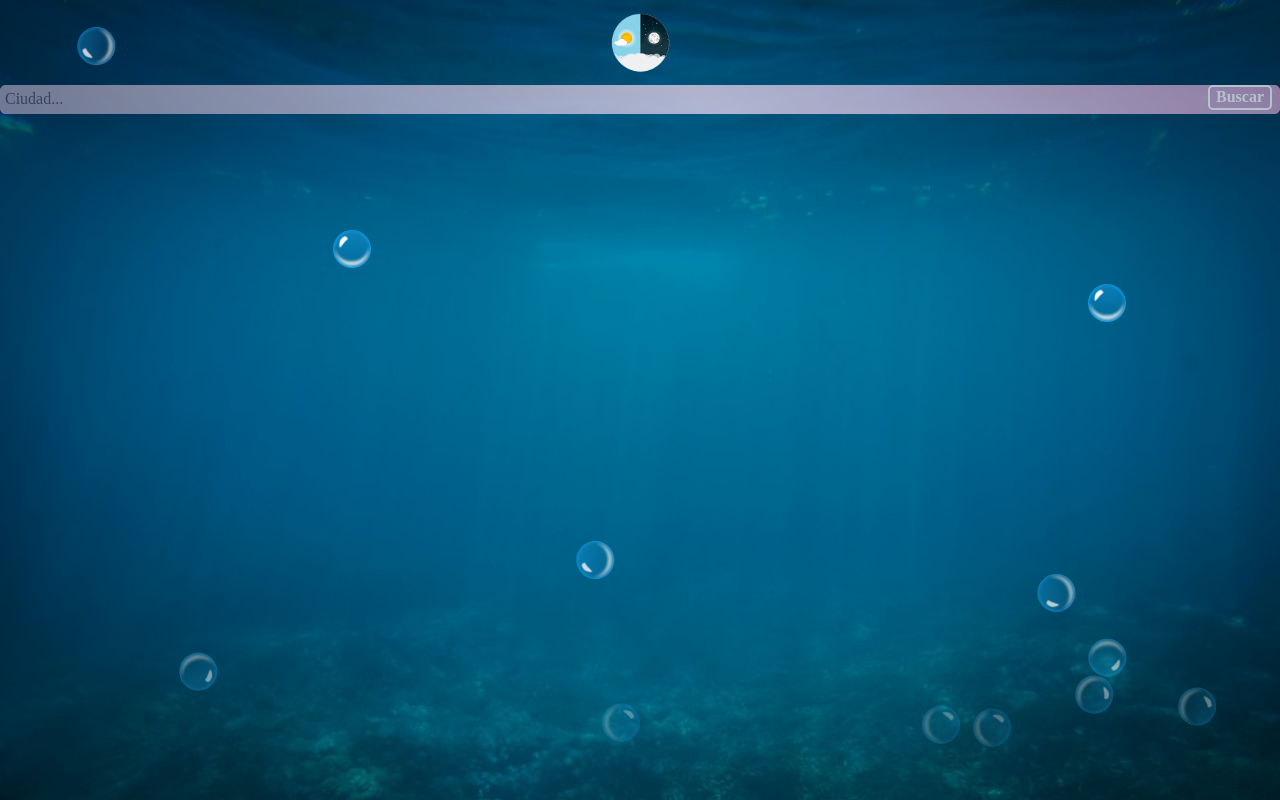
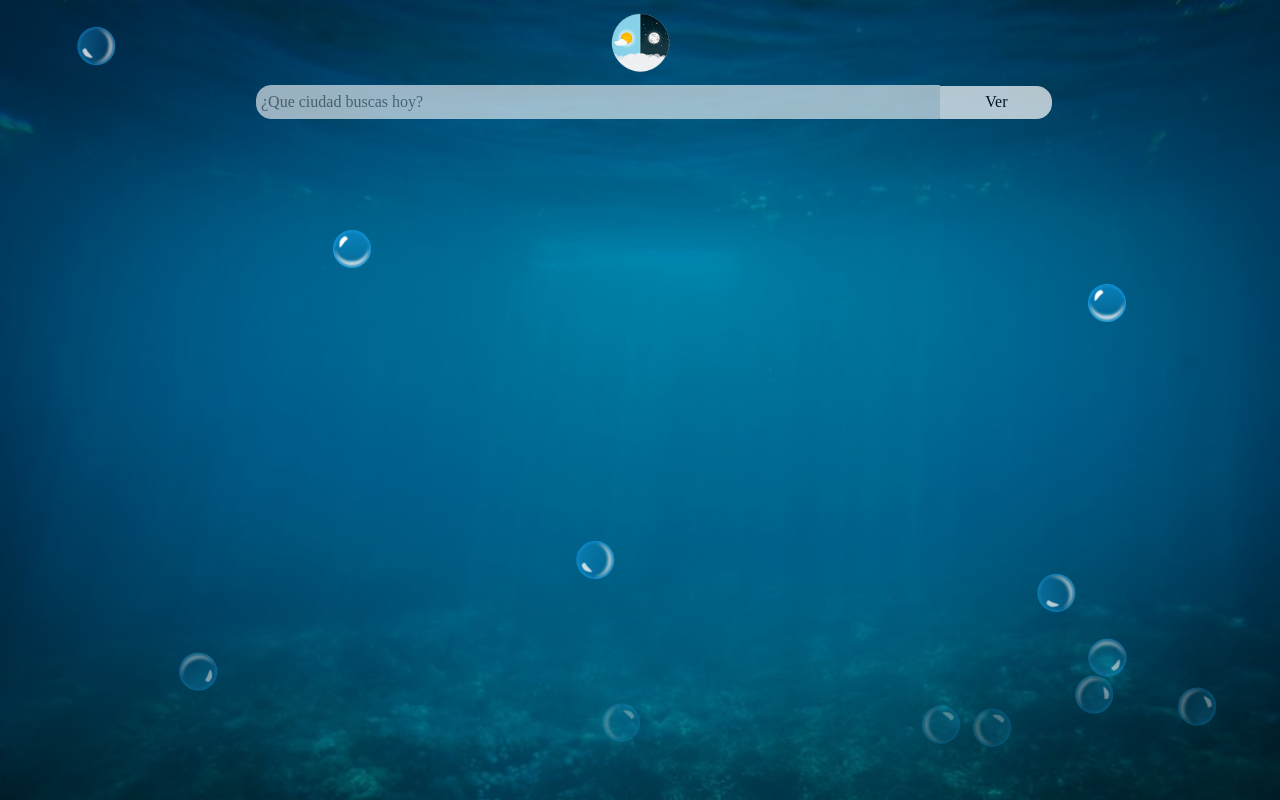
Before and after one commit to davshn/weatherapp, a React (Create React App) app: page / in a window 1280 px wide. Built offline with nearby package versions, Linux system fonts and the light colour scheme.

Commit message:
navegacion

```diff
--- a/src/components/CloseButtonStyled.jsx
+++ b/src/components/CloseButtonStyled.jsx
@@ -7,15 +7,16 @@ export const CloseButton = styled.button`
   background: none;
   color: white;
   border: 2px solid white;
-  border-radius: 40%;
+  border-radius: 25px;
   transition: all 1s ease-out;   //la animacion dura 1 segundo
 
 
   &:hover {                       //Para declarar el over o cualquier seudo clase se usa el & como identificador
     transform:  rotateZ(360deg);  //rotacion
-    color: #eb53ff;
-    background-color: #fff;
-    opacity: 0.5;
+    color: #fff;
+    background-color: none;
+    opacity: 0.9;
+
     }
 
 `;
--- a/src/components/NavigationBar.jsx
+++ b/src/components/NavigationBar.jsx
@@ -3,10 +3,10 @@ import SearchBar from "./SearchBar";
 
 const NavigationContainer = styled.section`               //Estilo del contenedor de tarjetas
 
-
-  background: linear-gradient(45deg, #0e013d 0%, #f3b1e5 55%, rgba(121,9,115,1) 100%);;
-  border-radius: 5px;
-  opacity: 0.7;
+width: 80%;
+height: 3rem;
+border-radius: 1px;
+ margin-left:auto;
 
 `;
 
--- a/src/components/SearchBar.jsx
+++ b/src/components/SearchBar.jsx
@@ -3,29 +3,31 @@ import { useState } from "react";
 
 //Estilo para los botones
 const SubmitButton = styled.input`
-  position: absolute;
+  width: 7rem;
+  height: 2.1rem;
   right:0.5rem;
-  border-radius: 5px;
-  color: #fff;
-  background: transparent;
-  border: #fff 2px solid;
-  font-weight: bolder;
+  border-radius: 0px 15px 15px 0px;
+  color: #000;
+  background: #fff;
+  opacity: 0.7;
+  border: #fff 1px solid ;
+  font-weight: lighter;
+  font-family: "century gothic";
 
 &:hover{
-  transform : scale(0.9);
-		-moz-transform : scale(0.9); /* Firefox */
-		-webkit-transform : scale(0.9); /* Chrome - Safari */
-		-o-transform : scale(0.9); /* Opera */
-		-ms-transform : scale(0.9); /* IE9 */
-}
+  background: #010125;
+  color: #fff;
+  }
 `
 const TextSearch = styled.input`
-  width:100%;
+  width:60%;
+  height: 1.5rem;
   padding:0.25rem 4rem 0.25rem 0.25rem;
-  box-sizing:border-box;
-  border-radius: 5px;
+  border-radius: 15px 0px 0px 15px;
   border: #fff 1px solid;
   opacity: 0.6;
+  font-family: "century gothic";
+
 
 `
 
@@ -43,9 +45,9 @@ export default function SearchBar({onSearch}) {
               setCity(e.target.value);
             }}
             type="text"
-            placeholder="Ciudad..."
+            placeholder="¿Que ciudad buscas hoy?"
           />
-          <SubmitButton type="submit" value="Buscar"/>
+          <SubmitButton type="submit" value="Ver"/>
 
         </form>
       );
--- a/src/components/WeatherCard.jsx
+++ b/src/components/WeatherCard.jsx
@@ -12,17 +12,18 @@ const WhCard = styled.article`               //Estilo de la tarjeta de clima
     position:relative;
     align-items:center;
     border-radius: 0.5rem;
-    -webkit-box-shadow: 7px 23px 65px -26px rgba(137,33,255,1);
-    -moz-box-shadow: 7px 23px 65px -26px rgba(137,33,255,1);
-    box-shadow: 7px 23px 65px -26px rgba(137,33,255,1);
+    -webkit-box-shadow: 7px 23px 65px -26px #f6f0fc;
+    -moz-box-shadow: 7px 23px 65px -26px #f6f0fc;
+    box-shadow: 7px 23px 65px -26px #f6f0fc;
     background: ${(props)=> props.current === "d" ? `url(${day})` : `url(${night})`};
     background-size: cover;
 
     @media (min-width:576px){                            //responsive para escritorio
         width:16rem;                                     //1 rem = 16px en pantallas de pc
-        height:18rem;
+        height:23rem;
         grid-template-columns:1fr;
         grid-template-rows:repeat(7,1fr);
+        border: 1px #fff solid;
 
         &:hover{
         transform : scale(1.1);
@@ -30,9 +31,9 @@ const WhCard = styled.article`               //Estilo de la tarjeta de clima
 	    -webkit-transform : scale(1.1); /* Chrome - Safari */
 	    -o-transform : scale(1.1); /* Opera */
 	    -ms-transform : scale(1.1); /* IE9 */
-        -webkit-box-shadow: 2px 8px 65px -5px rgba(137,33,255,1);
-        -moz-box-shadow: 2px 8px 65px -5px rgba(137,33,255,1);
-        box-shadow: 2px 8px 65px -5px rgba(137,33,255,1);
+        -webkit-box-shadow: 7px 23px 65px -26px #f6f0fc;
+        -moz-box-shadow: 7px 23px 65px -26px #f6f0fc;
+        box-shadow: 7px 23px 65px -26px #f6f0fc;
         }
     }
 
```
Also changed, not shown: src/assets/dia.jpg.
